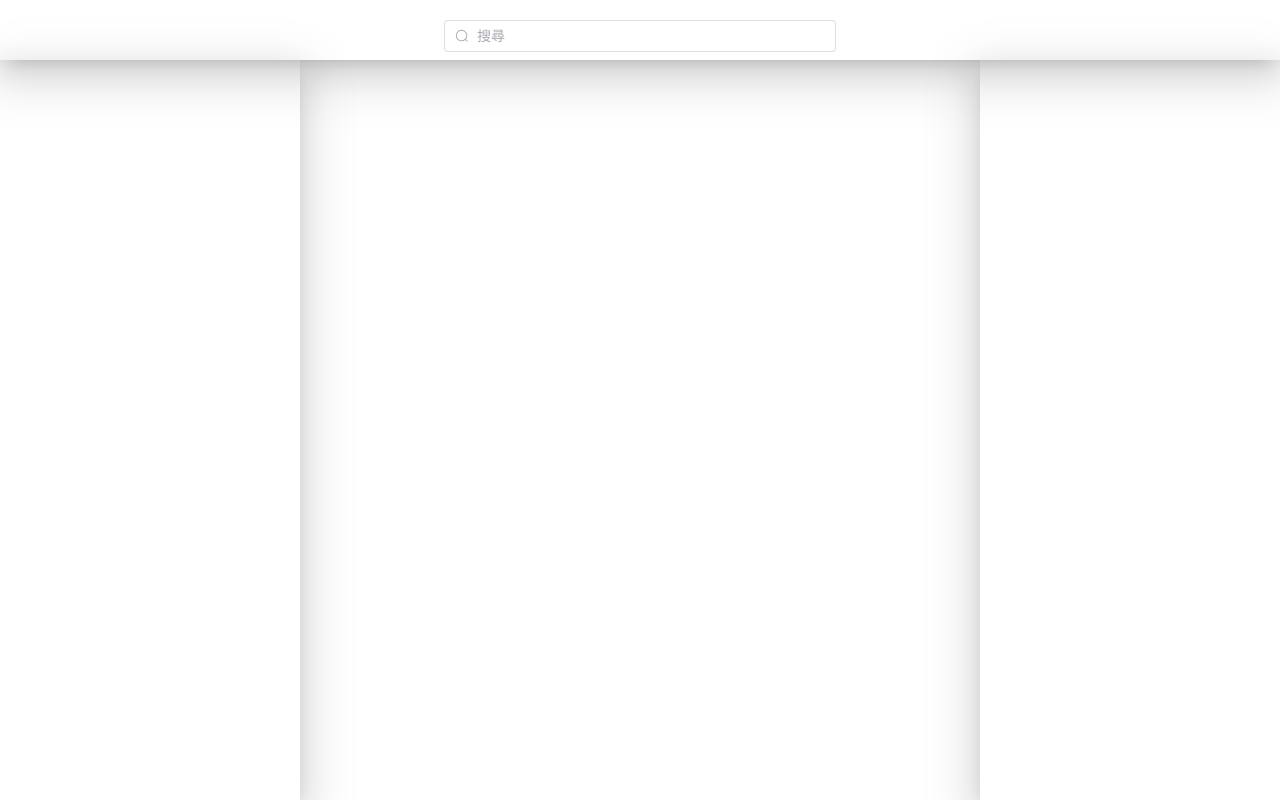
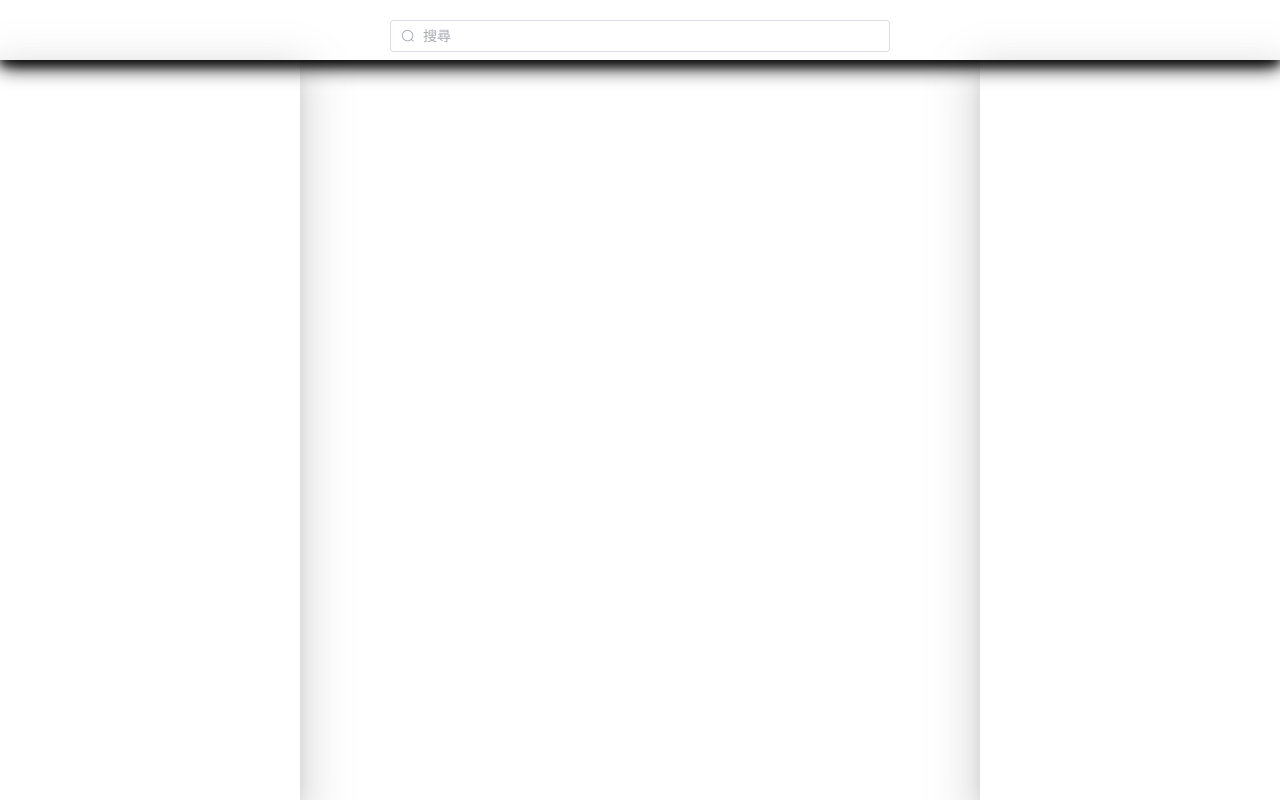
Before and after one commit to gileslin1213/myExtension, a Vue app: page / in a window 1280 px wide. Built offline with nearby package versions, Linux system fonts and the light colour scheme; the HTML template or start-up script is replaced by a standard one.

Commit message:
change some style

```diff
--- a/src/App.vue
+++ b/src/App.vue
@@ -7,7 +7,7 @@ import { Search } from '@element-plus/icons-vue'
   <div class="common-layout">
     <el-container>
       <el-header>
-        <div style="width: calc(80% - 600px);text-align: center;margin: 0 auto;">
+        <div style="max-width: 500px;text-align: center;margin: 0 auto;">
           <el-input placeholder="搜尋" :prefix-icon="Search" />
         </div>
       </el-header>
@@ -30,7 +30,7 @@ body {
 
 .el-header {
   padding-top: 20px;
-  box-shadow: var(--el-box-shadow-dark);
+  box-shadow: 0px 5px 10px rgb(0 0 0 / 72%), 0px 8px 20px -1px #000000;
   background-color: var(--el-bg-color);
 }
 
```
